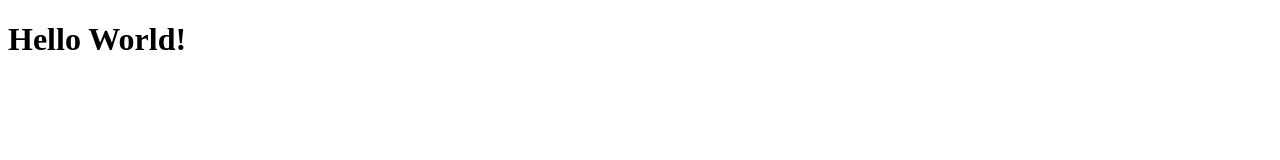
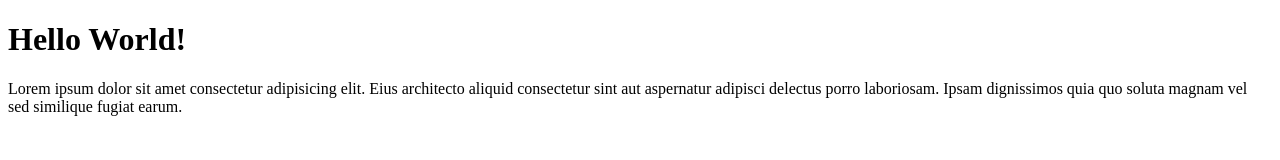
Before and after one commit to JohnPaul005/sampleweb, a plain HTML site: page index.html in a window 1280 px wide. Drawn offline with Linux system fonts and the light colour scheme.

Commit message:
Succesfully Added paragraph

```diff
--- a/index.html
+++ b/index.html
@@ -8,5 +8,6 @@
 </head>
 <body>
     <h1>Hello World!</h1>
+    <p>Lorem ipsum dolor sit amet consectetur adipisicing elit. Eius architecto aliquid consectetur sint aut aspernatur adipisci delectus porro laboriosam. Ipsam dignissimos quia quo soluta magnam vel sed similique fugiat earum.</p>
 </body>
 </html>
```
